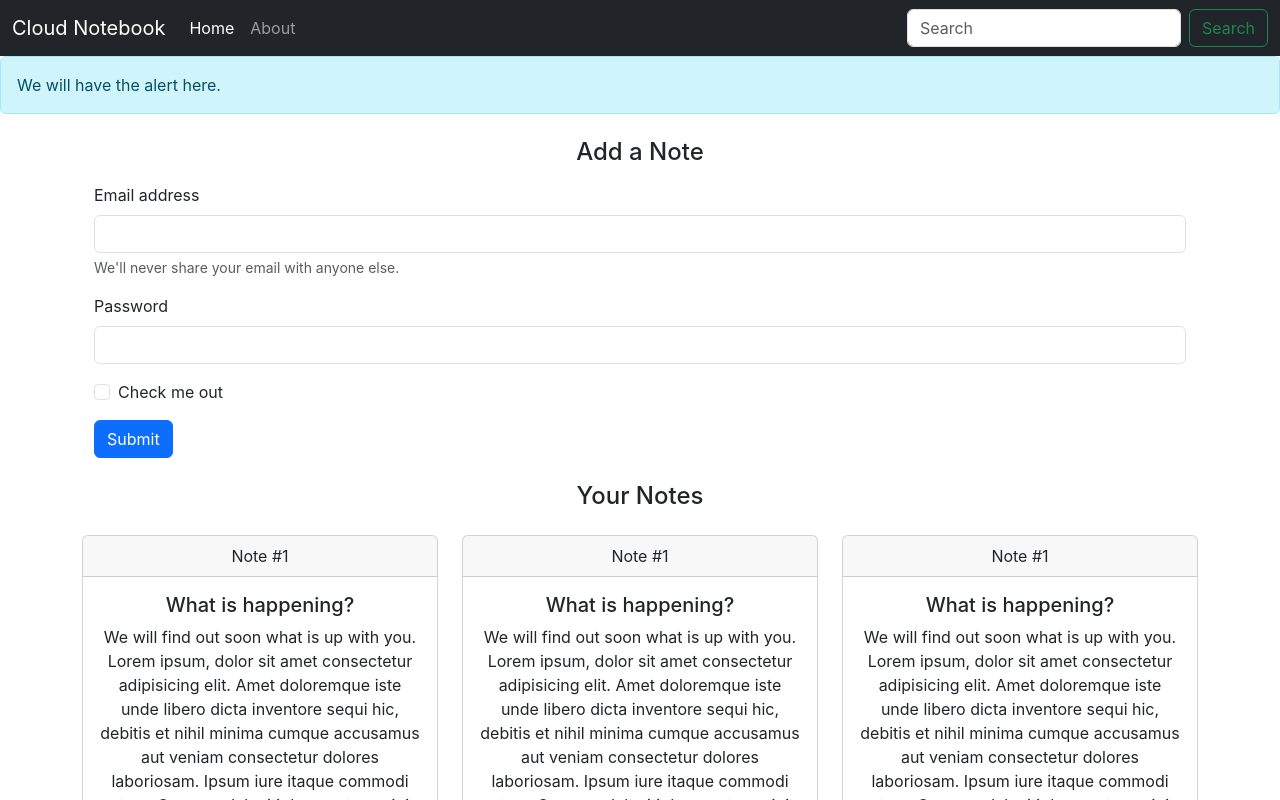
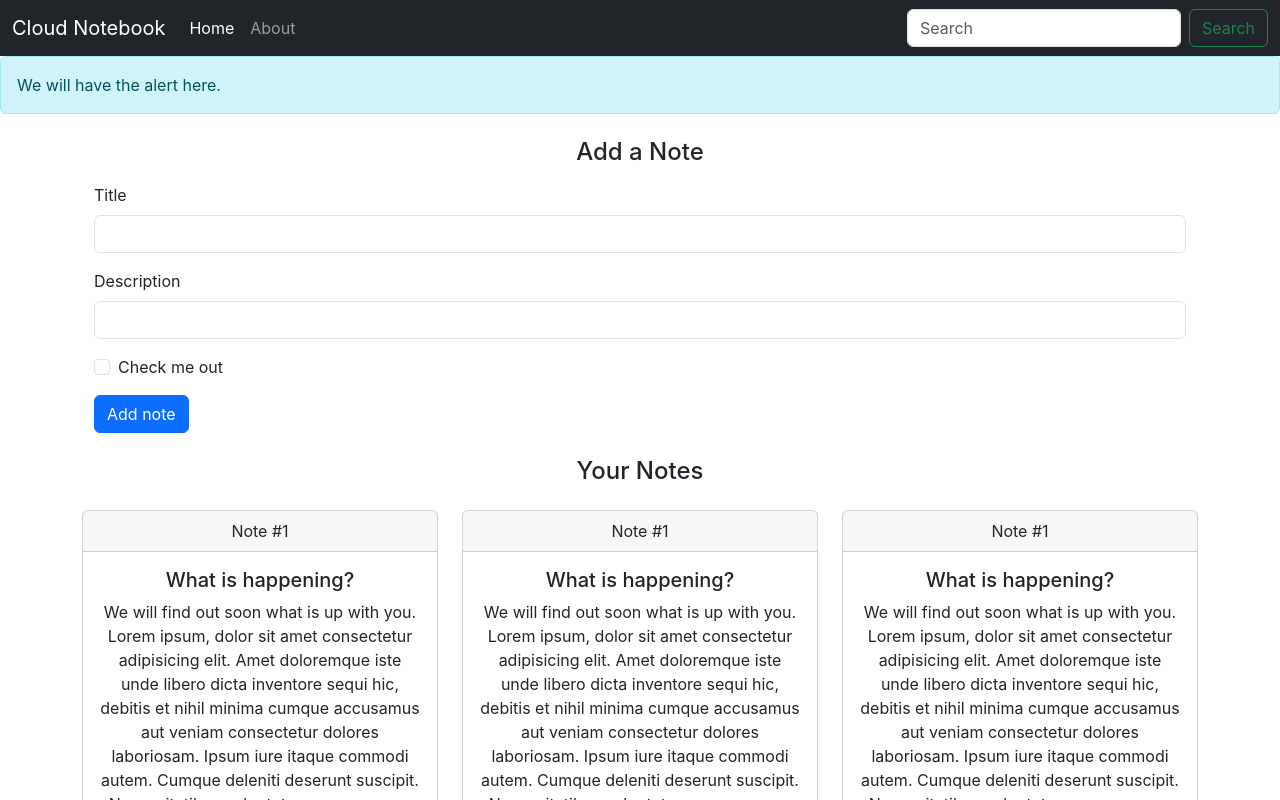
Before and after one commit to a-mythh/Cloud-Notebook, a React (Create React App) app: page / in a window 1280 px wide. Shown: the top 800 px of the page. Built offline with nearby package versions, Linux system fonts and the light colour scheme.

Commit message:
add notes function implemented

```diff
--- /dev/null
+++ b/src/components/AddNote.js
@@ -0,0 +1,78 @@
+import React, { useContext, useState } from "react";
+
+import noteContext from "../context/notes/noteContext";
+
+const AddNote = () => {
+    const { addNote } = useContext(noteContext);
+    const [note, setNote] = useState({
+        title: "",
+        description: "",
+        tag: "default",
+    });
+
+    const handleClick = (e) => {
+        e.preventDefault();
+        addNote(note.title, note.description, note.tag);
+    };
+
+    const onChange = (e) => {
+        setNote({ ...note, [e.target.name]: [e.target.value] });
+    };
+
+    return (
+        <div className="container my-4">
+            <h4 className="text-center"> Add a Note </h4>
+            <div className="my-3">
+                <form>
+                    <div className="mb-3">
+                        <label htmlFor="title" className="form-label">
+                            Title
+                        </label>
+                        <input
+                            type="text"
+                            className="form-control"
+                            id="title"
+                            name="title"
+                            aria-describedby="emailHelp"
+                            onChange={onChange}
+                        />
+                    </div>
+                    <div className="mb-3">
+                        <label htmlFor="description" className="form-label">
+                            Description
+                        </label>
+                        <input
+                            type="text"
+                            className="form-control"
+                            id="description"
+                            name="description"
+                            onChange={onChange}
+                        />
+                    </div>
+                    <div className="mb-3 form-check">
+                        <input
+                            type="checkbox"
+                            className="form-check-input"
+                            id="exampleCheck1"
+                        />
+                        <label
+                            className="form-check-label"
+                            htmlFor="exampleCheck1"
+                        >
+                            Check me out
+                        </label>
+                    </div>
+                    <button
+                        type="submit"
+                        className="btn btn-primary"
+                        onClick={handleClick}
+                    >
+                        Add note
+                    </button>
+                </form>
+            </div>
+        </div>
+    );
+};
+
+export default AddNote;
--- a/src/components/Alert.js
+++ b/src/components/Alert.js
@@ -2,7 +2,7 @@
 
 const Alert = () => {
     return (
-        <div class="alert alert-info" role="alert">
+        <div className="alert alert-info" role="alert">
             We will have the alert here.
         </div>
     );
--- a/src/components/Home.js
+++ b/src/components/Home.js
@@ -5,60 +5,6 @@
 const Home = () => {
     return (
         <div>
-            <div className="container my-4">
-                <h4 className="text-center"> Add a Note </h4>
-                <div className="my-3">
-                    <form>
-                        <div className="mb-3">
-                            <label
-                                htmlFor="exampleInputEmail1"
-                                className="form-label"
-                            >
-                                Email address
-                            </label>
-                            <input
-                                type="email"
-                                className="form-control"
-                                id="exampleInputEmail1"
-                                aria-describedby="emailHelp"
-                            />
-                            <div id="emailHelp" className="form-text">
-                                We'll never share your email with anyone else.
-                            </div>
-                        </div>
-                        <div className="mb-3">
-                            <label
-                                htmlFor="exampleInputPassword1"
-                                className="form-label"
-                            >
-                                Password
-                            </label>
-                            <input
-                                type="password"
-                                className="form-control"
-                                id="exampleInputPassword1"
-                            />
-                        </div>
-                        <div className="mb-3 form-check">
-                            <input
-                                type="checkbox"
-                                className="form-check-input"
-                                id="exampleCheck1"
-                            />
-                            <label
-                                className="form-check-label"
-                                htmlFor="exampleCheck1"
-                            >
-                                Check me out
-                            </label>
-                        </div>
-                        <button type="submit" className="btn btn-primary">
-                            Submit
-                        </button>
-                    </form>
-                </div>
-            </div>
-
             <Notes />
         </div>
     );
--- a/src/components/Notes.js
+++ b/src/components/Notes.js
@@ -1,18 +1,22 @@
 import React, { useContext } from "react";
+import noteContext from "../context/notes/noteContext";
 
-import noteContext from "../context/notes/noteContext";
+import AddNote from "./AddNote";
 import NoteItem from "./NoteItem";
 
 const Notes = () => {
-    const { notes, setNotes } = useContext(noteContext);
+    const { notes } = useContext(noteContext);
 
     return (
+        <>
+            <AddNote />
             <div className="row my-3">
                 <h4 className="text-center">Your Notes</h4>
                 {notes.map((note) => {
                     return <NoteItem note={note} key={note._id} />;
                 })}
             </div>
+        </>
     );
 };
 
--- a/src/context/notes/NoteState.js
+++ b/src/context/notes/NoteState.js
@@ -116,21 +116,30 @@
 
     const [notes, setNotes] = useState(n1);
 
-    // update the values using a function like this
-    /*
-    const update = () => {
-        setTimeout(() => {
-            setState({
-                name: "Amita",
-                class: "6B",
-            });
-        }, 1000);
+    // Add a Note
+    const addNote = (title, description, tag) => {
+        // TODO - api call
+        const note = {
+            _id: "64168e54ccf936125885f1e83b",
+            user: "63fa79172f57d373bbff175f",
+            title: title,
+            description: description,
+            tag: tag,
+            date: "2023-03-19T04:15:51.200Z",
+            __v: 0,
+        };
+        setNotes(notes.concat(note));
     };
-    */
+
+    // Delete a Note
+    const deleteNote = () => {};
+
+    // Edit a Note
+    const editNote = () => {};
 
     // pass the state and update function as one object in value attribute
     return (
-        <NoteContext.Provider value={{ notes, setNotes }}>
+        <NoteContext.Provider value={{ notes, addNote, deleteNote, editNote }}>
             {props.children}
         </NoteContext.Provider>
     );
```
Lines whose indentation alone changed are shown as unchanged.
